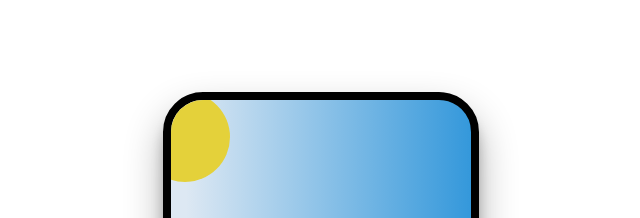
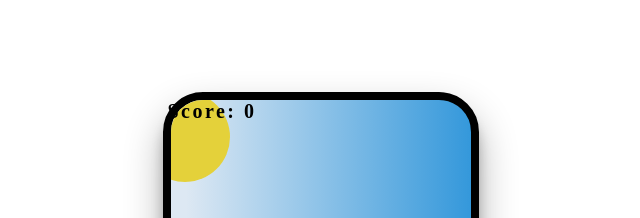
Before and after one commit to Omarsan-av/Animatioland, a plain HTML site: page index.html in a window 1280 px wide. Shown: the top 218 px of the page, 319-959 px from the left. Drawn offline with Linux system fonts and the light colour scheme.

Commit message:
se agrega score

```diff
--- a/css/mobile.css
+++ b/css/mobile.css
@@ -25,6 +25,7 @@ body
    overflow: hidden;
    box-shadow: 0 19rem 38rem rgba(0, 0, 0, 0.30), 0 15rem 12rem rgba(0, 0, 0, 0.22);
    animation: shadowDay 50s ease 49s infinite;
+   counter-reset: score;
 }
 
 @keyframes shadowDay
@@ -60,10 +61,8 @@ body
 {
    width: 130rem;
    position: absolute;
-   /* right: 0; */
-   top: 25rem;
+   top: 10rem;
    animation: moveCloud 100s linear infinite;
-
 }
 
 .cloud img
@@ -104,20 +103,21 @@ input[type=checkbox]:focus
 
 input:checked
 {
-   counter-increment: game;
+   counter-increment: score;
 }
 
 .score
 {
    position: absolute;
    letter-spacing: 2.5rem;
-   top: 65rem;
-   left: 110rem;
+   top: 80rem;
+   left: 38%;
+   font-size: 20rem;
 }
 
 .score:after
 {
-   content: counter(game);
+   content: counter(score);
 }
 
 .hands-1
@@ -172,11 +172,6 @@ input:checked
    {
       transform: translateY(0);
    }
-}
-
-.layer-1 input[type=checkbox]
-{
-
 }
 
 .hands-2
--- a/index.html
+++ b/index.html
@@ -306,5 +306,6 @@
 
          <div class="layer-9"></div>
       </div>
+      <h3 class="score">Score: </h3>
    </body>
 </html>
```
